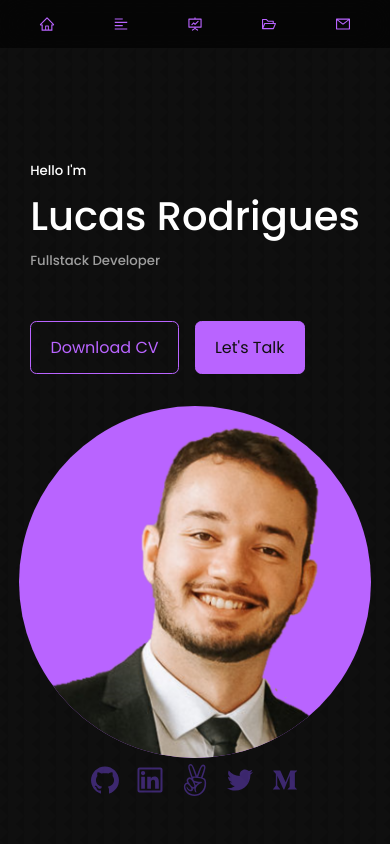
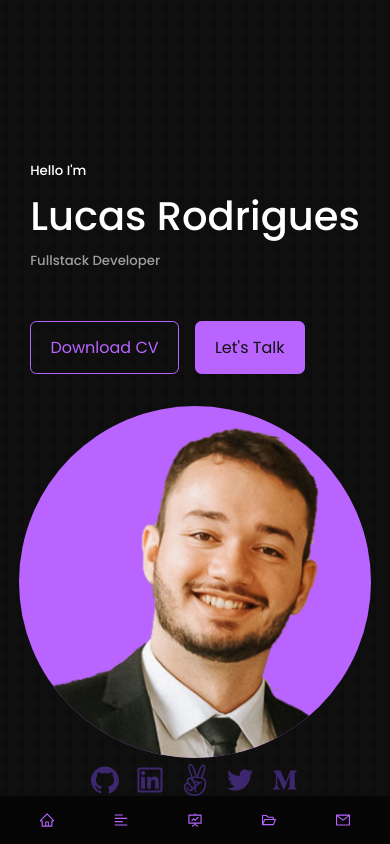
Before and after one commit to lucas-crodrigues/portfolio2, a React (Create React App) app: page / in a window 390 px wide. Shown: the top 844 px of the page. Built offline with nearby package versions, Linux system fonts and the light colour scheme.

Commit message:
Update nav.css

```diff
--- a/src/components/nav/nav.css
+++ b/src/components/nav/nav.css
@@ -20,7 +20,8 @@
 /* ================= MEDIA QUERIES (SMALL) ================= */
 @media screen and (max-width: 600px) {
   .nav-bar {
-    top: 0;
+    top: calc(100vh - 3rem);
+    bottom: 0;
     right: 0;
     left: 0;
     border-radius: 0;
```
